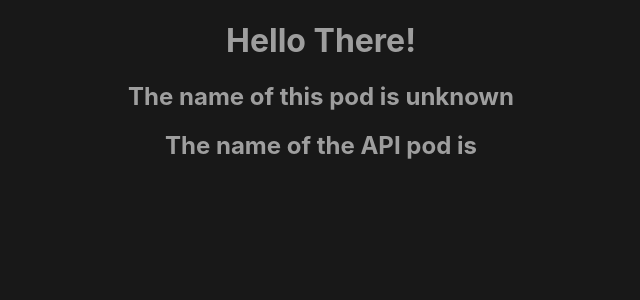
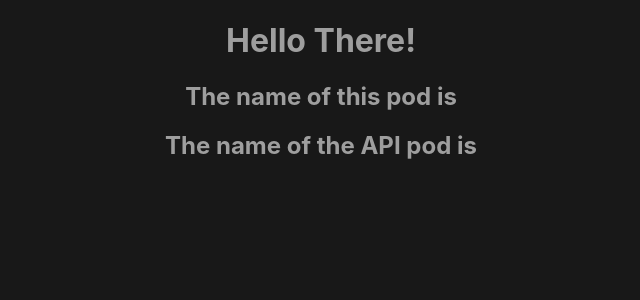
Before and after one commit to kklassa/terraform-aks-demo, a Vue app in the folder demo-apps/demo-webapp/: page / in a window 1280 px wide. Shown: the top 300 px of the page, without its empty margins (319-959 px from the left). Built offline with nearby package versions, Linux system fonts and the light colour scheme.

Commit message:
change env var in component

```diff
--- a/demo-apps/demo-webapp/src/components/Hello.vue
+++ b/demo-apps/demo-webapp/src/components/Hello.vue
@@ -3,7 +3,7 @@ import { ref, onMounted } from 'vue'
 import axios from 'axios'
 
 
-const pod = import.meta.env.VITE_POD_NAME;
+const pod = import.meta.env.HOSTNAME;
 let apiPod = ref(null);
 let isReady = ref(null);
 
```
